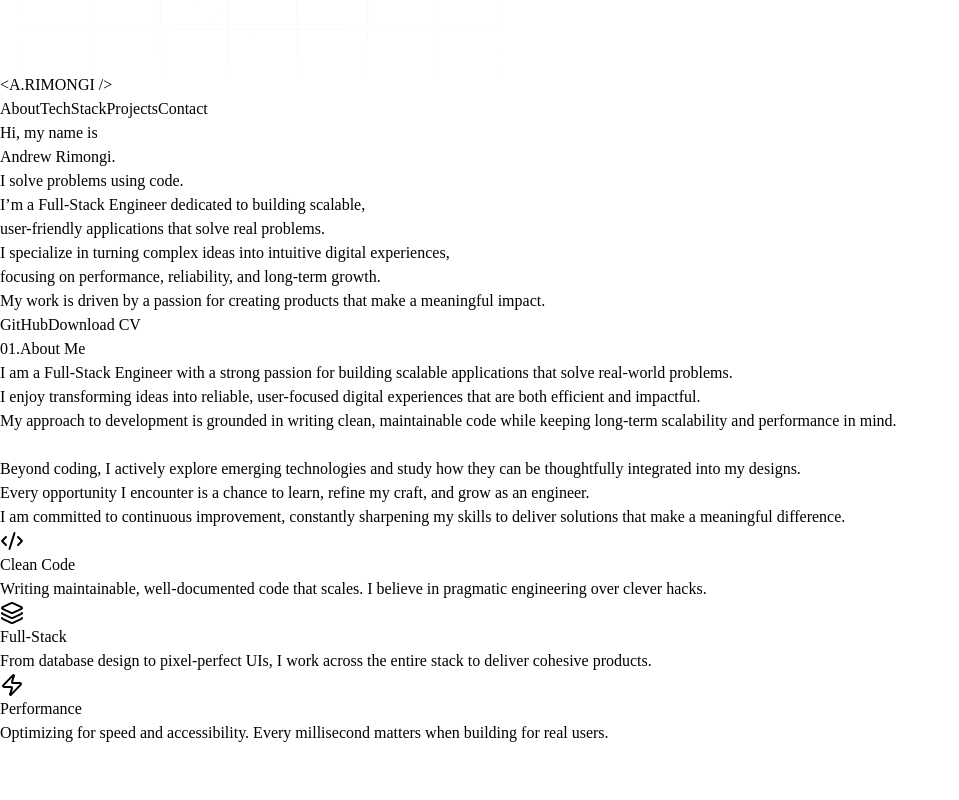
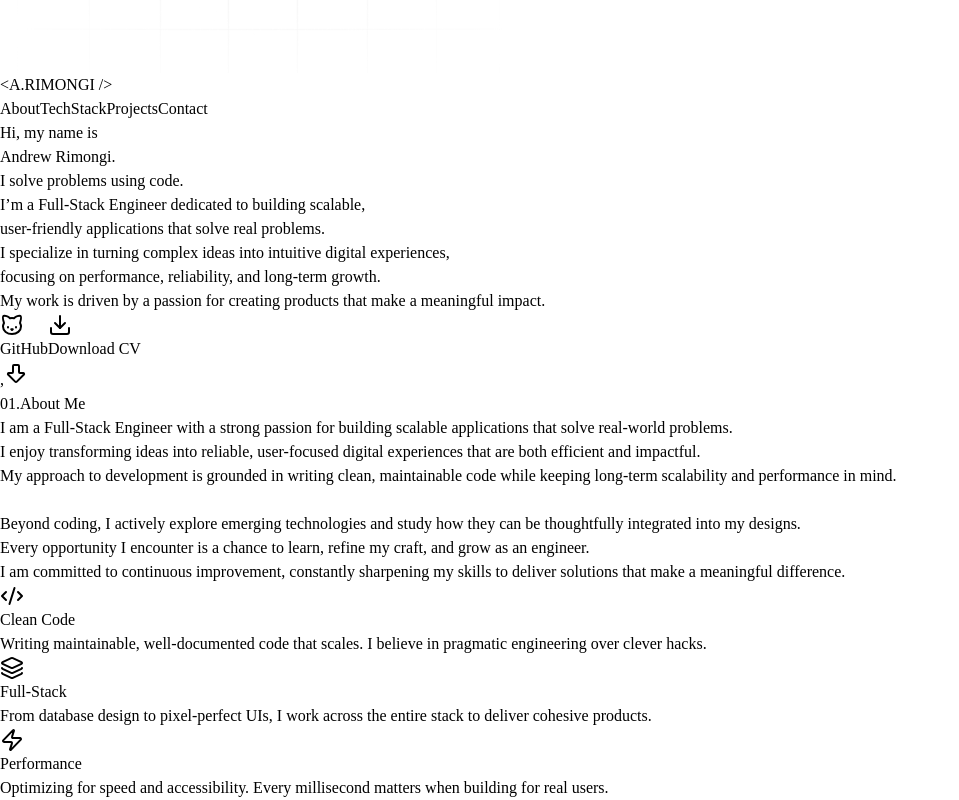
Before and after one commit to Andy-Ops254/portfolio-website, a React (Vite) app: page / in a window 1280 px wide. Shown: the part 447-1247 px from the top of the page, without its empty margins (0-959 px from the left). Before the commit the page ends 1192 px from the top, so only its background shows below. Built offline with nearby package versions, Linux system fonts and the light colour scheme.

Commit message:
Add icons to download and github button, section wrapper on about, create techstack jsx

```diff
--- a/src/Components/About.jsx
+++ b/src/Components/About.jsx
@@ -22,7 +22,8 @@ function About() {
       },
     ]
   return (
-    <div className='mx-auto max-w-6xl mt-80'>
+    <section id='about'>
+    <div className='mx-auto max-w-6xl mt-40'>
         <h2 className='font-bold tracking-tight text-balance sm-text-4xl'>
             <span className='font-mono text-[#049188] text-sm underline decoration-solid decoration-[#049188]'>
                 01.
@@ -71,6 +72,7 @@ function About() {
             </div>
         </div>
     </div>
+    </section>
   )
 }
 
--- a/src/Components/Hero.jsx
+++ b/src/Components/Hero.jsx
@@ -1,6 +1,14 @@
 import React from 'react'
+import { ArrowBigDown, CatIcon, Download } from 'lucide-react'
+
 
 function Hero() {
+
+    function handleClick () {
+        document.getElementById("about").scrollIntoView({
+            behavior:"smooth"
+        })
+    }
   return (
     <div className='flex flex-col justify-center items-center px-6 text-center mx-auto max-w-3xl mt-32'>
         <p className=' mb-4 text-sm font-mono text-[#049188] tracking-tight text-primary'>
@@ -24,16 +32,22 @@ function Hero() {
         </h3>
         <div className='flex flex-row gap-4 mt-10 items-center justify-center' >
             <button className='text-white px-6 py-3 border border-gray-400
-            bg-gray-700 text-sm font-medium rounded-lg hover:border-[#049188] hover:text-[#049188] transition-all'>
+            bg-gray-700 text-sm font-medium rounded-lg hover:border-[#049188] hover:text-[#049188] transition-all inline-flex gap-2'>
+                <CatIcon className='h-4 w-4' />
                 GitHub
             </button>
 
             <button className='bg-[#049188] px-6 py-3 text-sm font-medium rounded-lg hover:text-white
-            transition-all hover:opacity-70
+            transition-all hover:opacity-80 inline-flex gap-2 justify-center align-middle
             '>
+                <Download  className='h-4 w-4'/>
                 Download CV
             </button>
         </div>
+        ,<button  onClick={handleClick}>
+            <ArrowBigDown className='h-5 w-5 bg-black text-gray-400
+            mt-28 animate-bounce ease-in-out duration-1000' />
+        </button>
     </div>
   )
 }
```
Also changed, not shown: src/Components/TechStack.jsx (added, +9 -0 lines).
